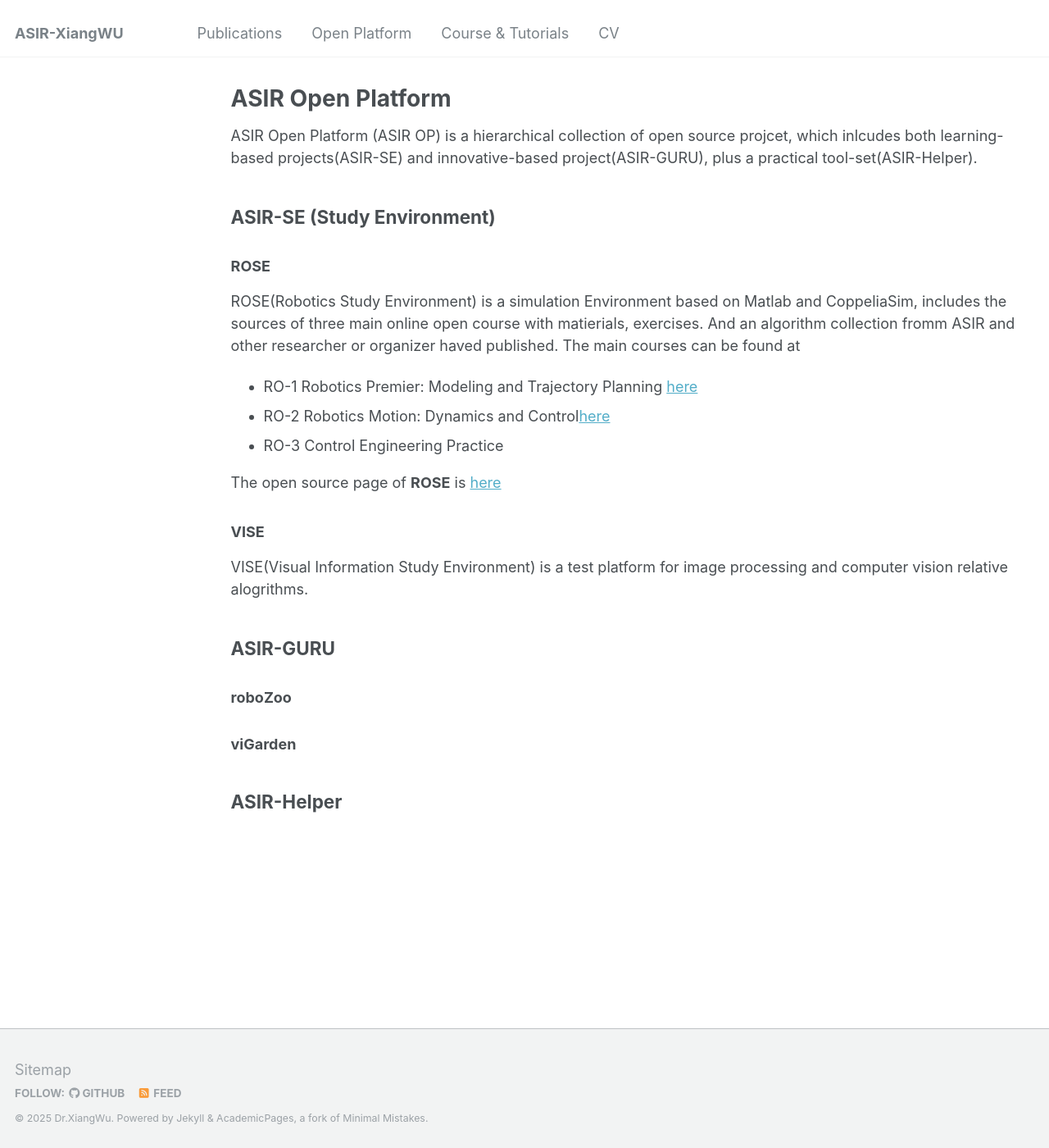
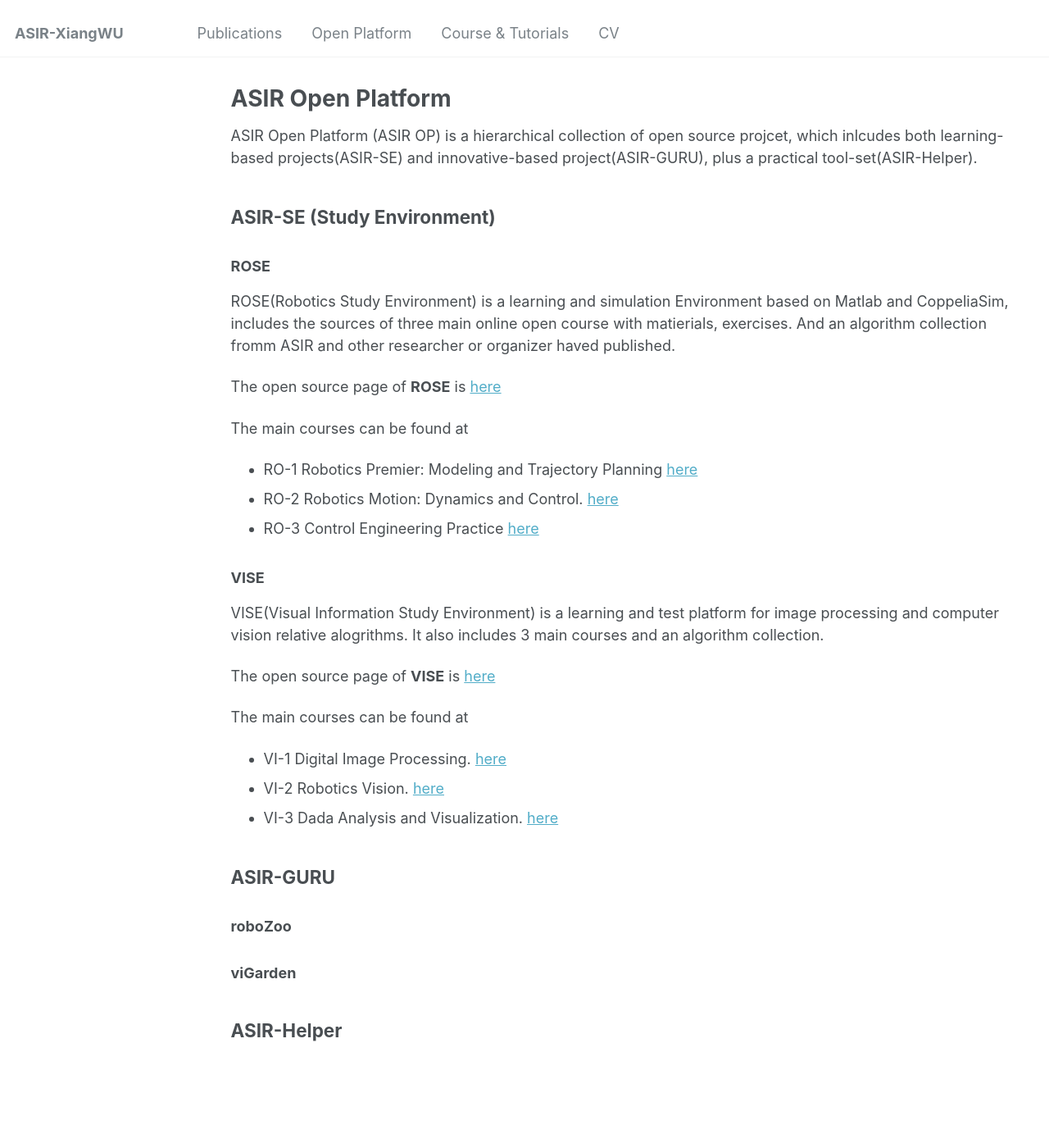
Before and after one commit to xiangwu/xiangwu.github.io, a Jekyll site: the page built from _pages/op.md, in a window 1280 px wide and 1400 px high. Shown: the whole window at 82% size. Built offline with Jekyll 4.4.1, drawn with Linux system fonts in a browser that asks for light colours.

Commit message:
Update op.md

```diff
--- a/_pages/op.md
+++ b/_pages/op.md
@@ -13,17 +13,29 @@ ASIR Open Platform (ASIR OP) is a hierarchical collection of open source projcet
 
 ## ASIR-SE (Study Environment)
 ### ROSE
-ROSE(Robotics Study Environment) is a simulation Environment based on Matlab and CoppeliaSim, includes the sources of three main online open course with matierials, exercises.
+
+ROSE(Robotics Study Environment) is a learning and simulation Environment based on Matlab and CoppeliaSim, includes the sources of three main online open course with matierials, exercises.
 And an algorithm collection fromm ASIR and other researcher or organizer haved published.
+
+The open source page of **ROSE** is [here](https://github.com/xiangwu/ROSE)
+
 The main courses can be found at
 - RO-1 Robotics Premier: Modeling and Trajectory Planning [here](/teaching/ro1-2025)
-- RO-2 Robotics Motion: Dynamics and Control[here](/teaching/ro1-2025)
-- RO-3 Control Engineering Practice
+- RO-2 Robotics Motion: Dynamics and Control. [here](/teaching/ro1-2025)
+- RO-3 Control Engineering Practice [here]()
 
-The open source page of **ROSE** is [here]()
+
+
 
 ### VISE
-VISE(Visual Information Study Environment) is a test platform for image processing and computer vision relative alogrithms.
+VISE(Visual Information Study Environment) is a learning and test platform for image processing and computer vision relative alogrithms. It also includes 3 main courses and an algorithm collection.
+
+The open source page of **VISE** is [here](https://github.com/xiangwu/VISE)
+
+The main courses can be found at
+- VI-1 Digital Image Processing. [here]()
+- VI-2 Robotics Vision. [here]()
+- VI-3 Dada Analysis and Visualization. [here]()
 
 ## ASIR-GURU
 ### roboZoo
```
